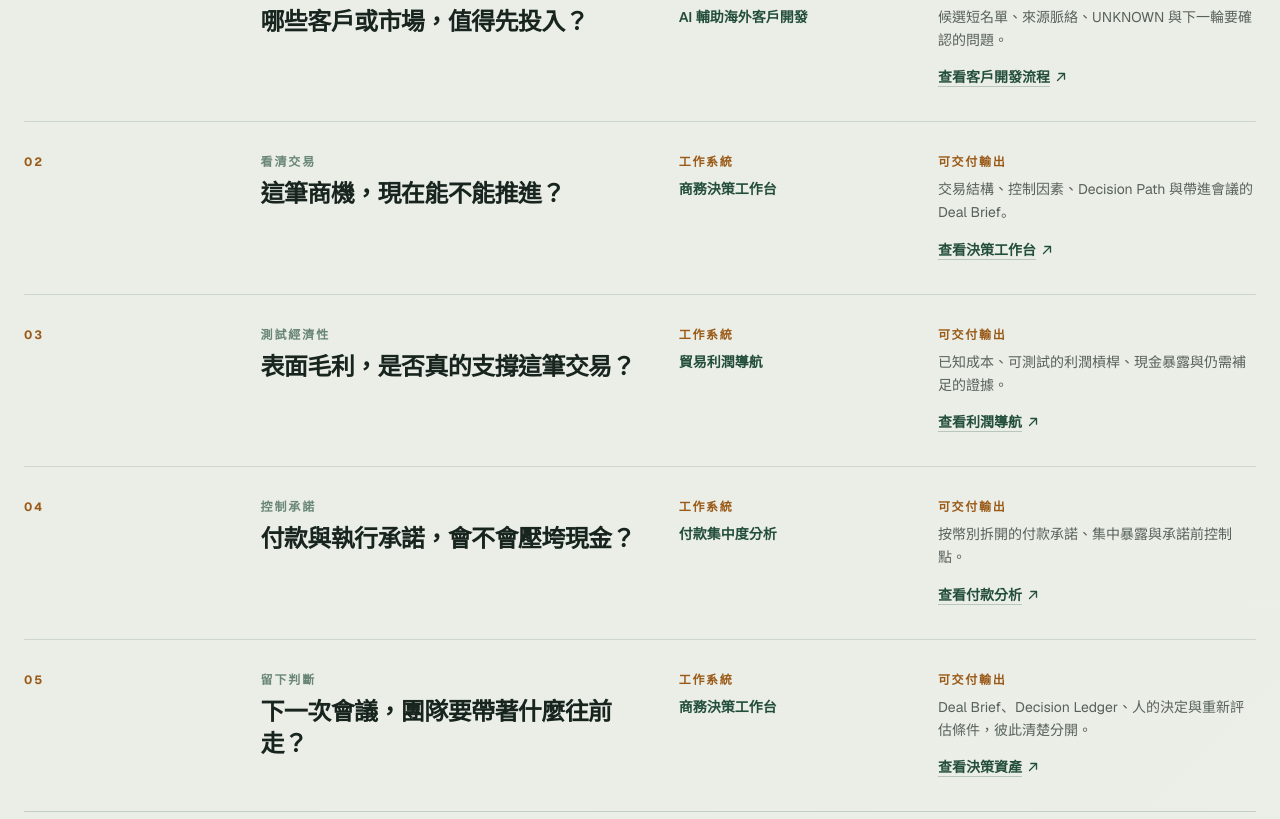
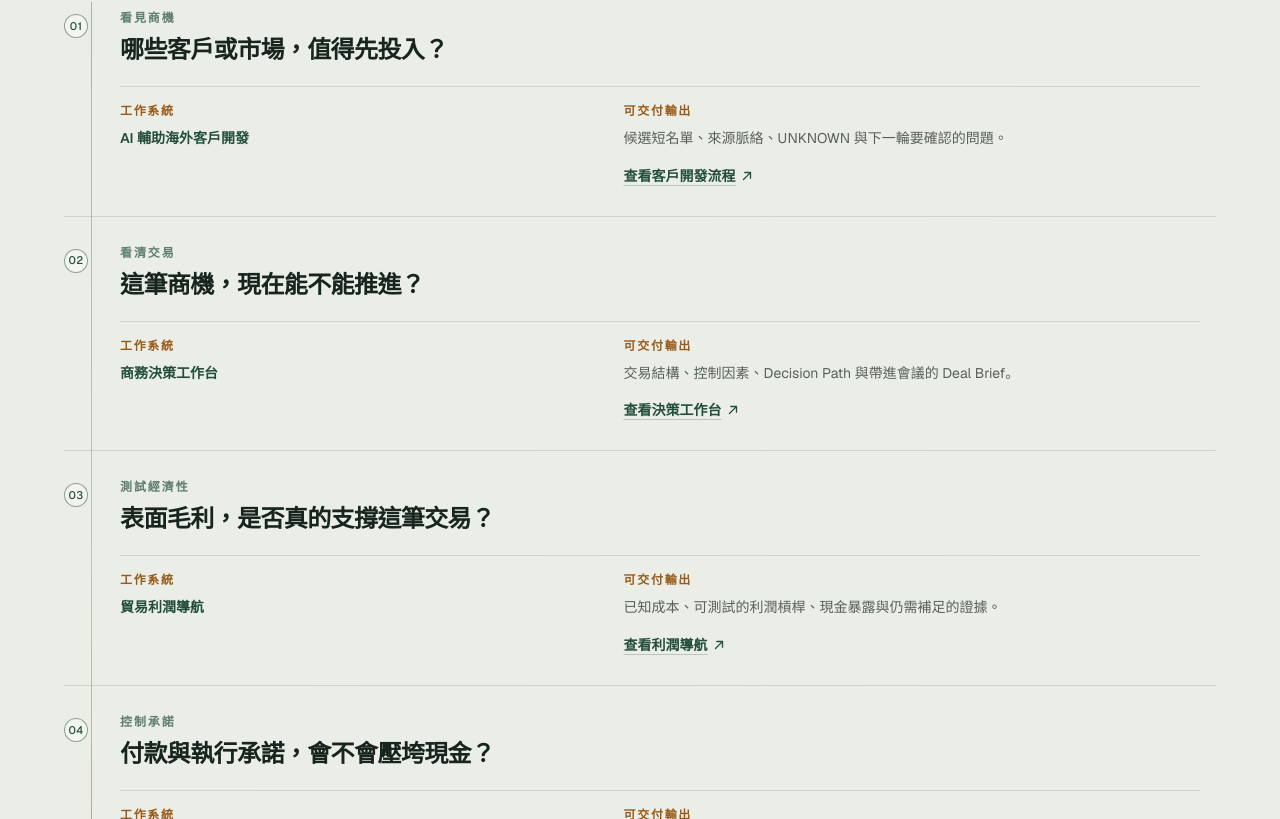
Before and after one commit to apchen1978/pauls-tradecraft, a React (Vite) app: page / in a window 1280 px wide. Shown: the part 2701-3520 px from the top of the page. Built offline with nearby package versions, Linux system fonts and the light colour scheme.

Commit message:
feat: add commercial outcomes decision rail

```diff
--- a/src/components/CommercialOutcomes.jsx
+++ b/src/components/CommercialOutcomes.jsx
@@ -8,15 +8,16 @@ export default function CommercialOutcomes() {
   const reduceMotion = useReducedMotion();
 
   return (
-    <section id="outcomes" className="scroll-mt-24 border-y border-line surface-muted">
+    <section id="outcomes" aria-labelledby="outcomes-heading" className="scroll-mt-24 border-y border-line surface-muted">
       <div className="mx-auto max-w-7xl px-4 py-24 md:px-6 md:py-32">
         <div className="max-w-3xl">
           <p className="eyebrow">{content.eyebrow}</p>
-          <h2 className="mt-3 text-3xl font-bold tracking-tight md:text-4xl">{content.headline}</h2>
+          <h2 id="outcomes-heading" className="mt-3 text-3xl font-bold tracking-tight md:text-4xl">{content.headline}</h2>
           <p className="mt-4 max-w-2xl text-base leading-relaxed text-ink/70">{content.intro}</p>
         </div>
 
-        <div className="mt-12 border-y border-forest/20">
+        <div className="outcomes-rail relative mx-auto mt-16 max-w-6xl border-y border-forest/20 md:mt-20">
+          <div aria-hidden="true" className="absolute bottom-5 left-[19px] top-5 w-px bg-gradient-to-b from-forest/35 via-forest/25 to-amber/70 md:left-[27px]" />
           {content.items.map((item, index) => (
             <motion.a
               key={item.question}
@@ -25,22 +26,17 @@ export default function CommercialOutcomes() {
               whileInView={reduceMotion ? undefined : { opacity: 1, y: 0 }}
               viewport={reduceMotion ? undefined : { once: true, margin: "-48px" }}
               transition={reduceMotion ? undefined : { duration: 0.45, ease: "easeOut", delay: index * 0.06 }}
-              className="group grid gap-6 border-b border-forest/15 py-7 last:border-b-0 md:grid-cols-[0.18fr_0.34fr_0.2fr_0.28fr] md:items-start md:gap-8 md:py-8"
+              className={`outcomes-stage group relative grid grid-cols-[40px_minmax(0,1fr)] gap-0 border-b border-forest/15 py-6 last:border-b-0 md:grid-cols-[56px_minmax(0,1fr)] md:py-7 ${index === content.items.length - 1 ? "outcomes-stage-final" : ""}`}
             >
-              <motion.span
-                aria-hidden="true"
-                initial={reduceMotion ? false : { opacity: 0.35 }}
-                whileInView={reduceMotion ? undefined : { opacity: 1 }}
-                viewport={reduceMotion ? undefined : { once: true }}
-                transition={reduceMotion ? undefined : { duration: 0.35, delay: index * 0.06 + 0.18 }}
-                className="text-xs font-bold tracking-[0.16em] text-amber"
-              >
+              <span aria-hidden="true" className={`relative z-10 mt-1 grid size-6 place-items-center rounded-full border bg-bone text-[11px] font-medium tracking-wide ${index === content.items.length - 1 ? "border-amber bg-amber text-white" : "border-forest/50 text-forest"}`}>
                 {String(index + 1).padStart(2, "0")}
-              </motion.span>
-              <div>
-                <p className="text-xs font-bold uppercase tracking-[0.16em] text-forest/65">{item.label}</p>
-                <h3 className="mt-2 text-xl font-bold tracking-tight text-ink group-hover:text-forest md:text-2xl">{item.question}</h3>
+              </span>
+              <div className="min-w-0 pr-1 md:pr-4">
+                <div className="border-b border-forest/15 pb-5">
+                  <p className={`text-xs font-bold uppercase tracking-[0.16em] ${index === content.items.length - 1 ? "text-amber" : "text-forest/70"}`}>{item.label}</p>
+                  <h3 className="mt-2 text-xl font-bold tracking-tight text-ink transition-colors group-hover:text-forest md:text-2xl">{item.question}</h3>
                 </div>
+                <div className="mt-4 grid gap-4 lg:grid-cols-[0.9fr_1.1fr] lg:gap-8">
                   <div>
                     <p className="text-xs font-bold uppercase tracking-[0.14em] text-amber">{content.systemLabel}</p>
                     <p className="mt-2 text-sm font-semibold leading-relaxed text-forest">{item.system}</p>
@@ -53,6 +49,8 @@ export default function CommercialOutcomes() {
                       <ArrowUpRight size={14} weight="bold" aria-hidden="true" />
                     </span>
                   </div>
+                </div>
+              </div>
             </motion.a>
           ))}
         </div>
--- a/src/index.css
+++ b/src/index.css
@@ -72,6 +72,22 @@
   .surface-muted {
     background-color: rgb(233 237 228 / 0.7);
   }
+  .outcomes-stage {
+    opacity: 1;
+    transition: opacity 180ms ease;
+  }
+  .outcomes-stage-final {
+    border-image: linear-gradient(90deg, rgb(154 90 24 / 0.55), rgb(210 216 206 / 0.4)) 1;
+  }
+  @media (hover: hover) and (min-width: 768px) {
+    .outcomes-rail:hover .outcomes-stage {
+      opacity: 0.68;
+    }
+    .outcomes-rail:hover .outcomes-stage:hover,
+    .outcomes-rail:hover .outcomes-stage:focus-visible {
+      opacity: 1;
+    }
+  }
   @media (prefers-reduced-motion: reduce) {
     html {
       scroll-behavior: auto;
```
Lines whose indentation alone changed are shown as unchanged.
